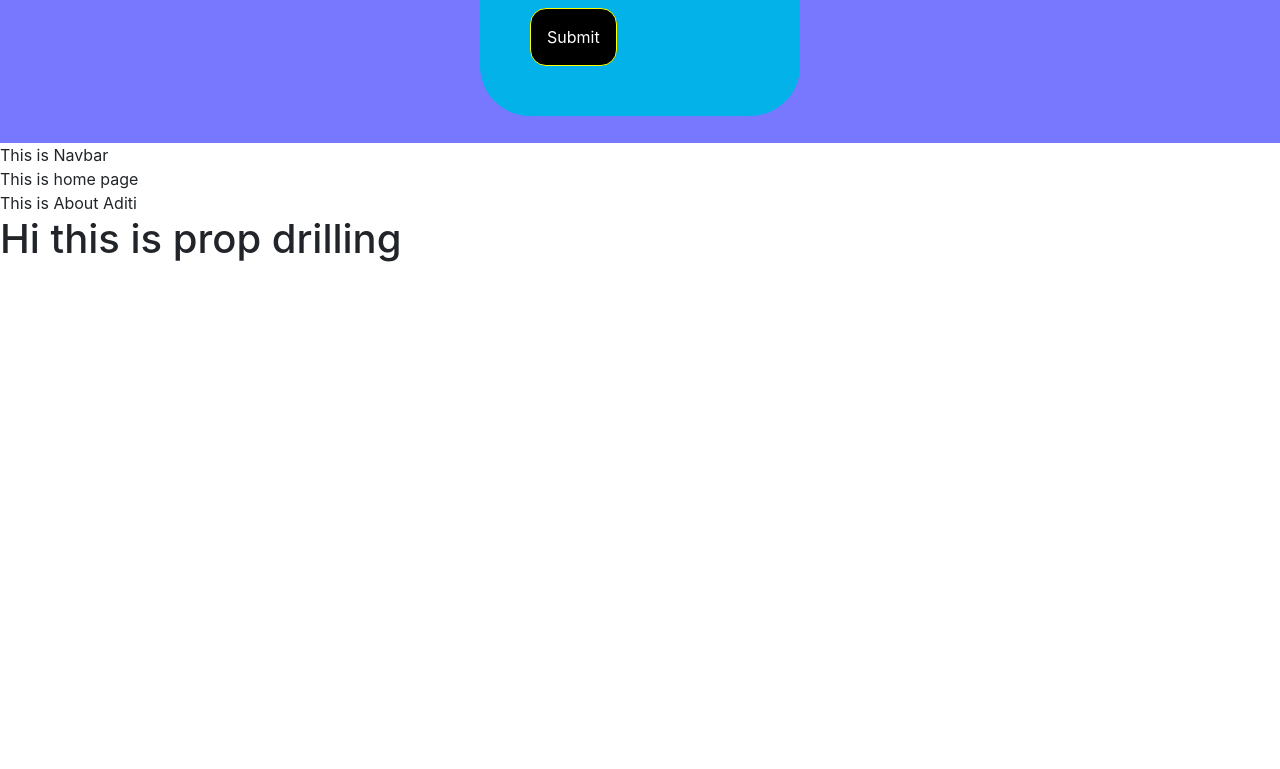
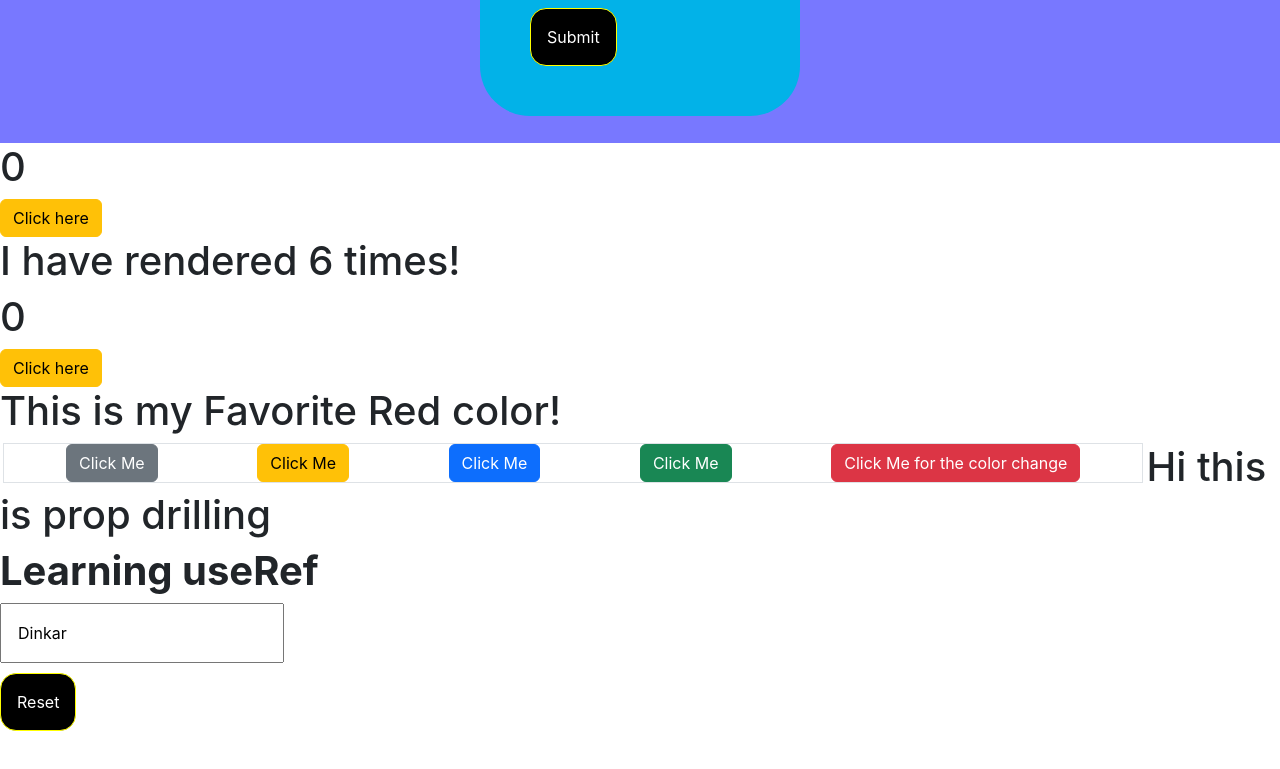
Before and after one commit to DINKAR202/React-Course-with-project, a React (Create React App) app: page / in a window 1280 px wide. Shown: the part 897-1666 px from the top of the page. Before the commit the page ends 1376 px from the top, so only its background shows below. Built offline with nearby package versions, Linux system fonts and the light colour scheme.

Commit message:
upload commit

```diff
--- a/src/App.js
+++ b/src/App.js
@@ -15,6 +15,7 @@ import Navbar from "./components/Home/Navbar/Navbar";
 import Home from "./components/Home/Home/Home";
 import About from "./components/Home/About/About";
 import Prop1 from "./components/Home/PropDrilling/Prop1";
+import UseRef2 from "./components/context/UseRef2";
 
 function App() {
   console.log("render App");
@@ -64,17 +65,18 @@ function App() {
     </div>
       {/* <Hook/> */}
       <Login_page />
-      {/* <UseEffect1 />
+      <UseEffect1 />
       <Timer/>
       <Click/>
-      <Colors/> */}
+      <Colors/>
 
-      <NoteState>
+      {/* <NoteState>
         <Navbar/>
         <Home/>
         <About/>
-      </NoteState>
+      </NoteState> */}
         <Prop1/>
+        <UseRef2/>
 
 
 
--- /dev/null
+++ b/src/components/context/UseRef2.jsx
@@ -0,0 +1,27 @@
+import React, { useState } from 'react'
+import { useRef } from 'react'
+
+const UseRef2 = () => {
+    const refElement = useRef("");
+    const [name, setName] = useState("Dinkar");
+    console.log(refElement);
+
+    function Submit(e){
+        setName(e.target.value);
+    }
+
+    function Reset(){
+        setName("");
+    }
+
+
+  return (
+    <>
+        <h1><b>Learning useRef</b></h1>
+        <input type="text" value={name} onChange={Submit}></input>
+        <button onClick={Reset}>Reset</button>
+    </>
+  )
+}
+
+export default UseRef2
```
